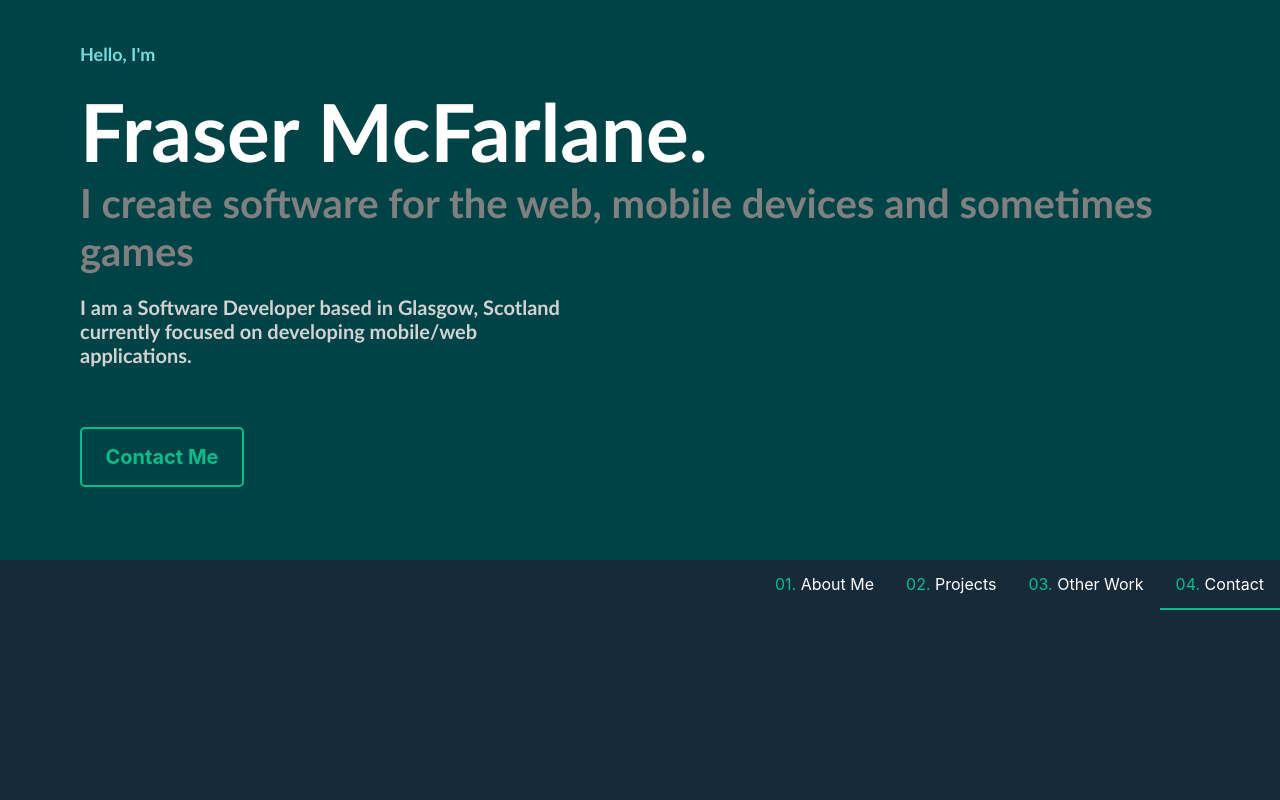
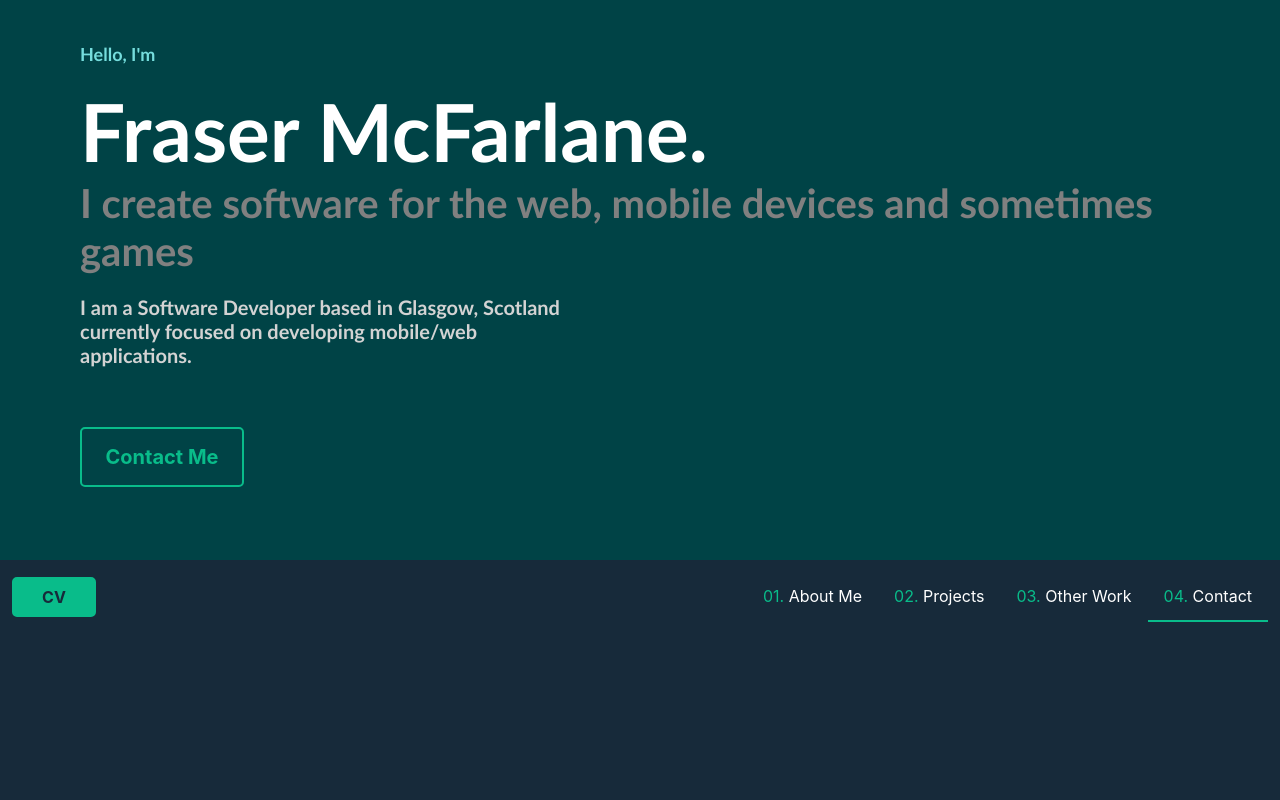
Before and after one commit to fmcfar200/personal-site, a React (Create React App) app: page / in a window 1280 px wide. Shown: the top 800 px of the page. Built offline with nearby package versions, Linux system fonts and the light colour scheme.

Commit message:
CV button

```diff
--- a/src/components/contactButton.jsx
+++ b/src/components/contactButton.jsx
@@ -1,10 +1,12 @@
 import React from "react";
 import "../styles/contactMe.css";
 
-const ContactButton = () => {
+const ContactButton = props => {
+  var text = "Contact Me";
+  props.text != undefined ? (text = props.text) : (text = "Contact Me");
   return (
     <a className="contact_button" href="mailto:fmcfar200@caledonian.ac.uk">
-      <span>Contact Me</span>
+      <span>{text}</span>
     </a>
   );
 };
--- a/src/components/navbar.jsx
+++ b/src/components/navbar.jsx
@@ -1,10 +1,12 @@
 import React from "react";
 import Scrollspy from "react-scrollspy";
+import ContactButton from "./contactButton";
 import "../styles/navbar.css";
 
 const NavBar = () => {
   return (
     <div className="nav-container largeScreen">
+      <ContactButton text="CV" />
       <Scrollspy
         items={[
           "contact_section",
--- a/src/styles/navbar.css
+++ b/src/styles/navbar.css
@@ -4,6 +4,23 @@
   top: 0;
   z-index: 99;
   background-color: var(--tertiary-color);
+
+  padding: 12px;
+
+  justify-content: space-between;
+}
+
+.nav-container .contact_button {
+  min-width: 4rem;
+  padding: 8px;
+  margin: 0;
+
+  font-size: 16px;
+  color: var(--tertiary-color);
+  background-color: var(--other-color2);
+
+  align-self: center;
+  text-align: center;
 }
 
 ul {
@@ -62,6 +79,6 @@ li a:hover {
     display: none;
   }
   .largeScreen {
-    display: block;
+    display: flex;
   }
 }
```
